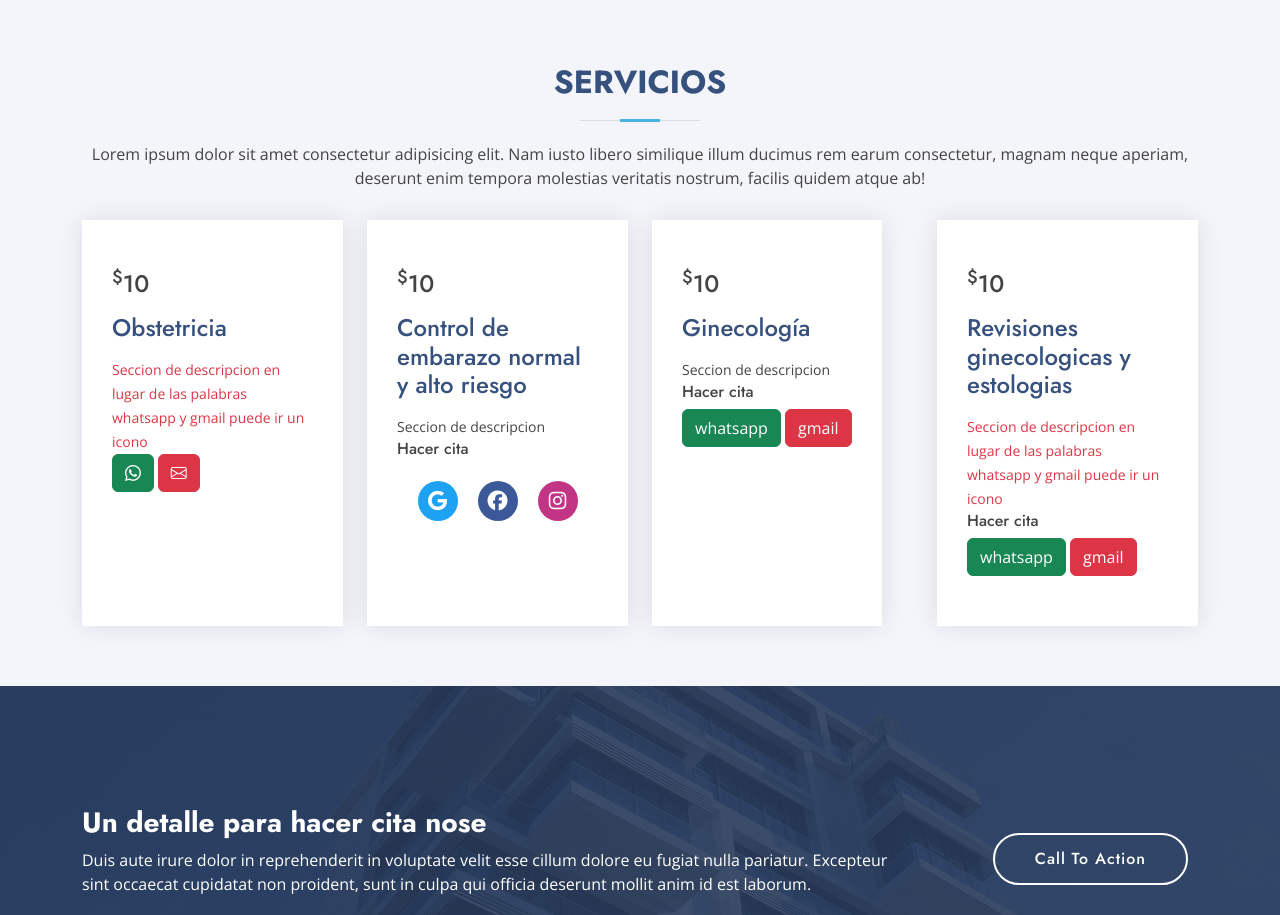
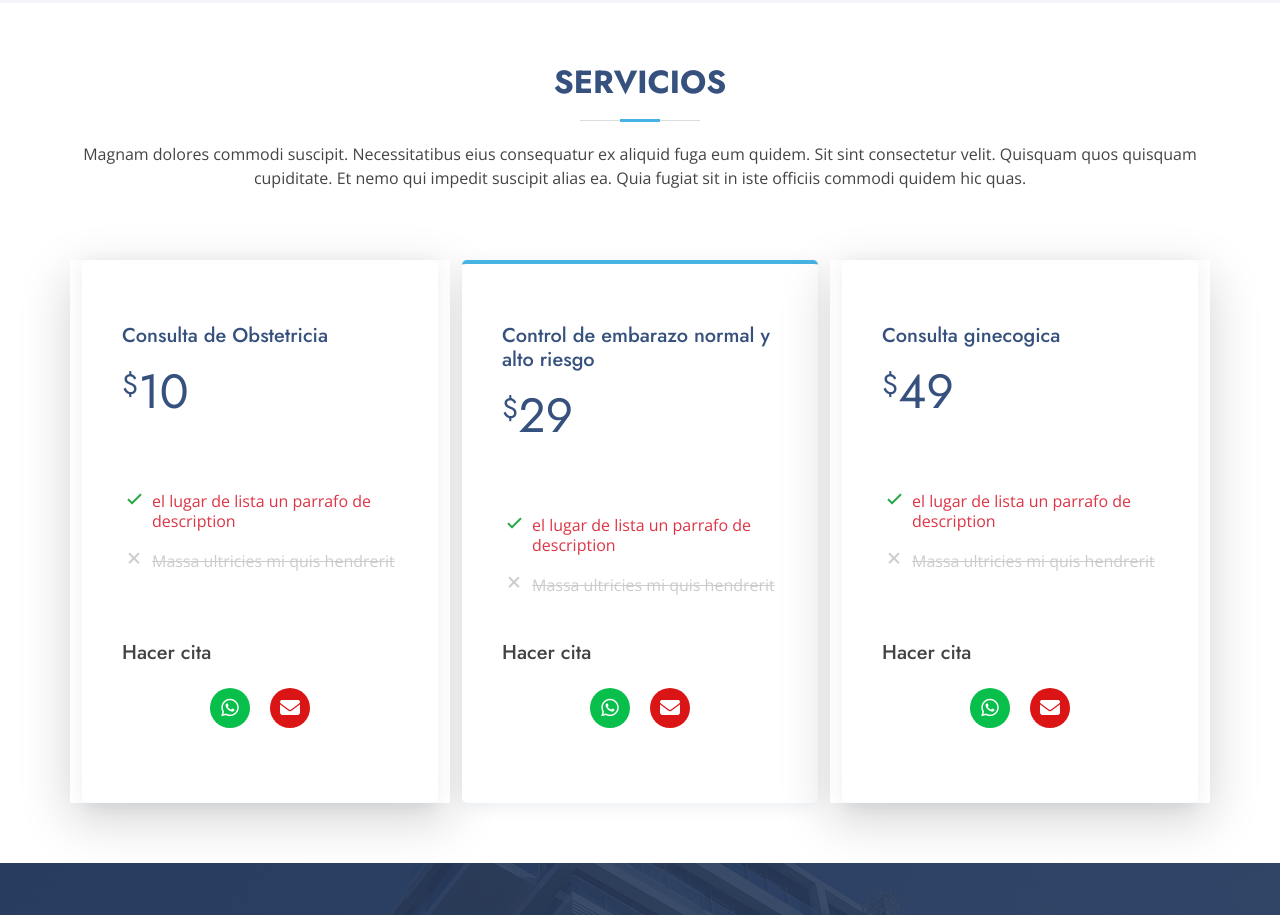
Before and after one commit to gitbrave99/clinic-page, a plain HTML site: page index.html in a window 1280 px wide. Shown: the part 1729-2644 px from the top of the page. Drawn offline with nearby package versions, Linux system fonts and the light colour scheme.

Commit message:
logo, ubicacion servicios

```diff
--- a/index.html
+++ b/index.html
@@ -48,8 +48,8 @@
         <ul>
           <li><a class="nav-link scrollto active" href="#hero">Inicio</a></li>
           <li><a class="nav-link scrollto" href="#about">Dr Miguel Boto</a></li>
-          <li><a class="nav-link scrollto" href="#services">Servicios</a></li>
-          <li><a class="nav-link scrollto" href="#pricing">Servicios 2</a></li>
+          <li><a class="nav-link scrollto" href="#servicios">Servicios</a></li>
+          <!-- <li><a class="nav-link scrollto" href="#services">Servicios</a></li> -->
           <li><a class="nav-link scrollto" href="#contact">Contacto</a></li>
           <!-- <li><a class="nav-link   scrollto" href="#portfolio">Portfolio</a></li>
           <li><a class="nav-link scrollto" href="#team">Team</a></li> -->
@@ -91,7 +91,7 @@
           </div>
         </div>
         <div class="col-lg-6 order-1 order-lg-2 hero-img" data-aos="zoom-in" data-aos-delay="200">
-          <img src="assets/img/drboto.jpg" class="img-fluid animated" alt="">
+          <img src="https://images.pexels.com/photos/2182979/pexels-photo-2182979.jpeg?cs=srgb&dl=pexels-linkedin-sales-navigator-2182979.jpg&fm=jpg" class="img-fluid animated" alt="">
         </div>
       </div>
     </div>
@@ -208,66 +208,43 @@
     </section><!-- End Why Us Section -->
 
 
-
-    <!-- ======= seccion de servicios ======= -->
-    <section id="services" class="services section-bg">
+    <section id="servicios" class="pricing">
       <div class="container" data-aos="fade-up">
 
         <div class="section-title">
           <h2>Servicios</h2>
-          <p>
-            Lorem ipsum dolor sit amet consectetur adipisicing elit. Nam iusto libero similique illum ducimus rem earum
-            consectetur, magnam neque aperiam, deserunt enim tempora molestias veritatis nostrum, facilis quidem atque
-            ab!
-          </p>
+          <p>Magnam dolores commodi suscipit. Necessitatibus eius consequatur ex aliquid fuga eum quidem. Sit sint
+            consectetur velit. Quisquam quos quisquam cupiditate. Et nemo qui impedit suscipit alias ea. Quia fugiat sit
+            in iste officiis commodi quidem hic quas.</p>
 
         </div>
 
         <div class="row">
-          <div class="col-xl-3 col-md-6 d-flex align-items-stretch" data-aos="zoom-in" data-aos-delay="100">
-            <div class="icon-box">
+
+          <div class="col-lg-4 shadow-lg" data-aos="fade-up" data-aos-delay="100">
+            <div class="box">
+              <h3>Consulta de Obstetricia</h3>
               <h4><sup>$</sup>10</h4>
-              <h4><a href="#">Obstetricia</a></h4>
-              <p class="text-danger">Seccion de descripcion en lugar de las palabras whatsapp y gmail puede ir un icono
-              </p>
-              <p>
-                <a href="https://api.whatsapp.com/send?phone=+50371377841&text=consulta%20de%20Obtetricia"
-                  target="_blank" class="btn btn-success">
-                  <i class="bi bi-whatsapp"></i>
-                </a>
-                <a href="mailto:bezisaac@gmail.com?subject=Consulta%20ginecologica&body=lorem%20ipsum%20test%20gmail%20mailto"
-                  target="_blank" class="btn btn-danger">
-                  <i class="bi bi-envelope"></i>
-                </a>
-              </p>
-            </div>
-          </div>
-
-          <div class="col-xl-3 col-md-6 d-flex align-items-stretch mt-4 mt-md-0" data-aos="zoom-in"
-            data-aos-delay="200">
-            <div class="icon-box">
-              <!-- <div class="icon"><i class="bx bx-file"></i></div> -->
-              <h4><sup>$</sup>10</h4>
-              <h4><a href="">Control de embarazo normal y alto riesgo</a></h4>
-              <p>Seccion de descripcion</p>
-              <p>
-              <h6>Hacer cita</h6>
-
+              <ul>
+                <p class="text-danger"></p>
+                <li><i class="bx bx-check"></i> <span class="text-danger">el lugar de lista un parrafo de
+                    description</span> </li>
+                <li class="na"><i class="bx bx-x"></i> <span>Massa ultricies mi quis hendrerit</span></li>
+              </ul>
+              <br>
+              <h5>Hacer cita</h5>
               <div class="contenedor">
                 <div class="redes-sociales">
                   <div class="contenedor-icono">
-                    <a href="http://www.twitter.com/falconmasters" target="_blank" class="twitter">
-                      <i class="fab fa-google"></i>
+                    <a href="https://api.whatsapp.com/send?phone=+50371377841&text=consulta%20de%20Obtetricia"
+                      target="_blank" class="whatsapp">
+                      <i class="fa-brands fa-whatsapp"></i>
                     </a>
                   </div>
                   <div class="contenedor-icono">
-                    <a href="http://www.facebook.com/falconmasters" target="_blank" class="facebook">
-                      <i class="fa-brands fa-facebook"></i>
-                    </a>
-                  </div>
-                  <div class="contenedor-icono">
-                    <a href="http://www.instagram.com" target="_blank" class="instagram">
-                      <i class="fab fa-instagram"></i>
+                    <a href="mailto:bezisaac@gmail.com?subject=Consulta%20ginecologica&body=lorem%20ipsum%20test%20gmail%20mailto"
+                      target="_blank" class="gmail">
+                      <i class="fa-solid fa-envelope"></i>
                     </a>
                   </div>
                 </div>
@@ -275,44 +252,72 @@
             </div>
           </div>
 
-          <div class="col-xl-3 col-md-6 d-flex align-items-stretch mt-4 mt-xl-0" data-aos="zoom-in"
-            data-aos-delay="300">
-            <div class="icon-box">
-              <h4><sup>$</sup>10</h4>
-              <h4><a href="">Ginecología</a></h4>
-              <p>Seccion de descripcion</p>
-              <p>
-              <h6>Hacer cita</h6>
-              <a href="https://api.whatsapp.com/send?phone=+50371377841&text=consulta%20de%20Obtetricia" target="_blank"
-                class="btn btn-success">whatsapp</a>
-              <a href="mailto:bezisaac@gmail.com?subject=Consulta%20ginecologica&body=lorem%20ipsum%20test%20gmail%20mailto"
-                target="_blank" class="btn btn-danger">gmail</a>
-              </p>
+          <div class="col-lg-4 mt-4 mt-lg-0" data-aos="fade-up" data-aos-delay="200">
+            <div class="box featured">
+              <h3>Control de embarazo normal y alto riesgo</h3>
+              <h4><sup>$</sup>29</h4>
+              <ul>
+                <p class="text-danger"></p>
+                <li><i class="bx bx-check"></i> <span class="text-danger">el lugar de lista un parrafo de
+                    description</span> </li>
+                <li class="na"><i class="bx bx-x"></i> <span>Massa ultricies mi quis hendrerit</span></li>
+              </ul>
+              <h5>Hacer cita</h5>
+              <div class="contenedor">
+                <div class="redes-sociales">
+                  <div class="contenedor-icono">
+                    <a href="https://api.whatsapp.com/send?phone=+50371377841&text=consulta%20de%20Obtetricia"
+                      target="_blank" class="whatsapp">
+                      <i class="fa-brands fa-whatsapp"></i>
+                    </a>
+                  </div>
+                  <div class="contenedor-icono">
+                    <a href="mailto:bezisaac@gmail.com?subject=Consulta%20ginecologica&body=lorem%20ipsum%20test%20gmail%20mailto"
+                      target="_blank" class="gmail">
+                      <i class="fa-solid fa-envelope"></i>
+                    </a>
+                  </div>
+                </div>
+              </div>
             </div>
           </div>
 
-          <div class="col-xl-3 col-md-6 d-flex align-items-stretch mt-4 mt-xl-0" data-aos="zoom-in"
-            data-aos-delay="400">
-            <div class="icon-box">
-              <h4><sup>$</sup>10</h4>
-              <h4><a href="#">Revisiones ginecologicas y estologias</a></h4>
-              <p class="text-danger">Seccion de descripcion en lugar de las palabras whatsapp y gmail puede ir un icono
-              </p>
-              <p>
-              <h6>Hacer cita</h6>
-              <a href="https://api.whatsapp.com/send?phone=+50371377841&text=consulta%20de%20Obtetricia" target="_blank"
-                class="btn btn-success">whatsapp</a>
-              <a href="mailto:bezisaac@gmail.com?subject=Consulta%20ginecologica&body=lorem%20ipsum%20test%20gmail%20mailto"
-                target="_blank" class="btn btn-danger">gmail</a>
-              </p>
+          <div class="col-lg-4 mt-4 mt-lg-0 shadow-lg" data-aos="fade-up" data-aos-delay="300">
+            <div class="box">
+              <h3>Consulta ginecogica</h3>
+              <h4><sup>$</sup>49</h4>
+              <ul>
+                <p class="text-danger"></p>
+                <li><i class="bx bx-check"></i> <span class="text-danger">el lugar de lista un parrafo de
+                    description</span> </li>
+                <li class="na"><i class="bx bx-x"></i> <span>Massa ultricies mi quis hendrerit</span></li>
+              </ul>
+              <br>
+              <h5>Hacer cita</h5>
+              <div class="contenedor">
+                <div class="redes-sociales">
+                  <div class="contenedor-icono">
+                    <a href="https://api.whatsapp.com/send?phone=+50371377841&text=consulta%20de%20Obtetricia"
+                      target="_blank" class="whatsapp">
+                      <i class="fa-brands fa-whatsapp"></i>
+                    </a>
+                  </div>
+                  <div class="contenedor-icono">
+                    <a href="mailto:bezisaac@gmail.com?subject=Consulta%20ginecologica&body=lorem%20ipsum%20test%20gmail%20mailto"
+                      target="_blank" class="gmail">
+                      <i class="fa-solid fa-envelope"></i>
+                    </a>
+                  </div>
+                </div>
+              </div>
+
             </div>
           </div>
 
         </div>
 
       </div>
-    </section><!-- End Services Section -->
-
+    </section><!-- End Pricing Section -->
     <!-- ======= Cta Section ======= -->
     <section id="cta" class="cta">
       <div class="container" data-aos="zoom-in">
@@ -542,117 +547,6 @@
       </div>
     </section><!-- End Team Section -->
 
-    <!-- ======= Pricing Section ======= -->
-    <section id="pricing" class="pricing">
-      <div class="container" data-aos="fade-up">
-
-        <div class="section-title">
-          <h2>Servicios 2</h2>
-          <p>Magnam dolores commodi suscipit. Necessitatibus eius consequatur ex aliquid fuga eum quidem. Sit sint
-            consectetur velit. Quisquam quos quisquam cupiditate. Et nemo qui impedit suscipit alias ea. Quia fugiat sit
-            in iste officiis commodi quidem hic quas.</p>
-
-        </div>
-
-        <div class="row">
-
-          <div class="col-lg-4 shadow-lg" data-aos="fade-up" data-aos-delay="100">
-            <div class="box">
-              <h3>Consulta de Obstetricia</h3>
-              <h4><sup>$</sup>10</h4>
-              <ul>
-                <p class="text-danger"></p>
-                <li><i class="bx bx-check"></i> <span class="text-danger">el lugar de lista un parrafo de
-                    description</span> </li>
-                <li class="na"><i class="bx bx-x"></i> <span>Massa ultricies mi quis hendrerit</span></li>
-              </ul>
-              <br>
-              <h5>Hacer cita</h5>
-              <div class="contenedor">
-                <div class="redes-sociales">
-                  <div class="contenedor-icono">
-                    <a href="https://api.whatsapp.com/send?phone=+50371377841&text=consulta%20de%20Obtetricia"
-                      target="_blank" class="whatsapp">
-                      <i class="fa-brands fa-whatsapp"></i>
-                    </a>
-                  </div>
-                  <div class="contenedor-icono">
-                    <a href="mailto:bezisaac@gmail.com?subject=Consulta%20ginecologica&body=lorem%20ipsum%20test%20gmail%20mailto"
-                      target="_blank" class="gmail">
-                      <i class="fa-solid fa-envelope"></i>
-                    </a>
-                  </div>
-                </div>
-              </div>
-            </div>
-          </div>
-
-          <div class="col-lg-4 mt-4 mt-lg-0" data-aos="fade-up" data-aos-delay="200">
-            <div class="box featured">
-              <h3>Control de embarazo normal y alto riesgo</h3>
-              <h4><sup>$</sup>29</h4>
-              <ul>
-                <p class="text-danger"></p>
-                <li><i class="bx bx-check"></i> <span class="text-danger">el lugar de lista un parrafo de
-                    description</span> </li>
-                <li class="na"><i class="bx bx-x"></i> <span>Massa ultricies mi quis hendrerit</span></li>
-              </ul>
-              <h5>Hacer cita</h5>
-              <div class="contenedor">
-                <div class="redes-sociales">
-                  <div class="contenedor-icono">
-                    <a href="https://api.whatsapp.com/send?phone=+50371377841&text=consulta%20de%20Obtetricia"
-                      target="_blank" class="whatsapp">
-                      <i class="fa-brands fa-whatsapp"></i>
-                    </a>
-                  </div>
-                  <div class="contenedor-icono">
-                    <a href="mailto:bezisaac@gmail.com?subject=Consulta%20ginecologica&body=lorem%20ipsum%20test%20gmail%20mailto"
-                      target="_blank" class="gmail">
-                      <i class="fa-solid fa-envelope"></i>
-                    </a>
-                  </div>
-                </div>
-              </div>
-            </div>
-          </div>
-
-          <div class="col-lg-4 mt-4 mt-lg-0 shadow-lg" data-aos="fade-up" data-aos-delay="300">
-            <div class="box">
-              <h3>Consulta ginecogica</h3>
-              <h4><sup>$</sup>49</h4>
-              <ul>
-                <p class="text-danger"></p>
-                <li><i class="bx bx-check"></i> <span class="text-danger">el lugar de lista un parrafo de
-                    description</span> </li>
-                <li class="na"><i class="bx bx-x"></i> <span>Massa ultricies mi quis hendrerit</span></li>
-              </ul>
-              <br>
-              <h5>Hacer cita</h5>
-              <div class="contenedor">
-                <div class="redes-sociales">
-                  <div class="contenedor-icono">
-                    <a href="https://api.whatsapp.com/send?phone=+50371377841&text=consulta%20de%20Obtetricia"
-                      target="_blank" class="whatsapp">
-                      <i class="fa-brands fa-whatsapp"></i>
-                    </a>
-                  </div>
-                  <div class="contenedor-icono">
-                    <a href="mailto:bezisaac@gmail.com?subject=Consulta%20ginecologica&body=lorem%20ipsum%20test%20gmail%20mailto"
-                      target="_blank" class="gmail">
-                      <i class="fa-solid fa-envelope"></i>
-                    </a>
-                  </div>
-                </div>
-              </div>
-
-            </div>
-          </div>
-
-        </div>
-
-      </div>
-    </section><!-- End Pricing Section -->
 
     <!-- ======= Frequently Asked Questions Section ======= -->
     <section id="faq" class="faq section-bg">
```
